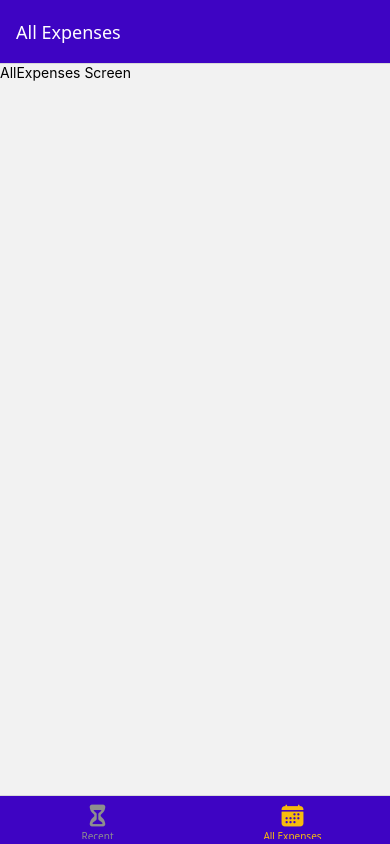
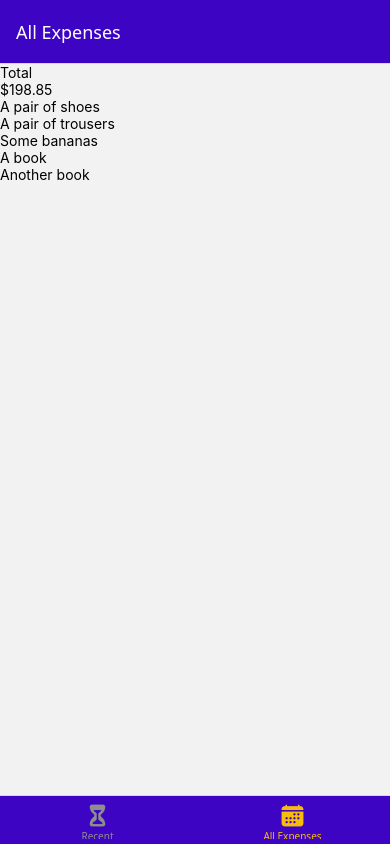
Before and after one commit to aaronjpark/ExpenseTrackerApp, a React Native app: screen /AllExpenses in a window 390 px wide. Built offline with nearby package versions, Linux system fonts and the light colour scheme.

Commit message:
Implement ExpensesList Component

```diff
--- a/components/ExpensesOutput/ExpensesList.js
+++ b/components/ExpensesOutput/ExpensesList.js
@@ -1,7 +1,17 @@
-import { FlatList } from "react-native";
+import { FlatList, Text } from "react-native";
 
-function ExpensesList() {
-  return <FlatList />;
+function renderExpenseItem(itemData) {
+  return <Text>{itemData.item.description}</Text>;
+}
+
+function ExpensesList({ expenses }) {
+  return (
+    <FlatList
+      data={expenses}
+      renderItem={renderExpenseItem}
+      keyExtractor={(item) => item.id}
+    />
+  );
 }
 
 export default ExpensesList;
--- a/components/ExpensesOutput/ExpensesOutput.js
+++ b/components/ExpensesOutput/ExpensesOutput.js
@@ -1,13 +1,46 @@
-import { View} from 'react-native';
+import { View } from "react-native";
 
-import ExpensesList from './ExpensesList';
-import ExpensesSummary from './ExpensesSummary';
+import ExpensesList from "./ExpensesList";
+import ExpensesSummary from "./ExpensesSummary";
 
-function ExpensesOutput({ expenses, expensesPeriod, }) {
+const DUMMY_EXPENSES = [
+  {
+    id: "e1",
+    description: "A pair of shoes",
+    amount: 59.99,
+    date: new Date("2021-12-19"),
+  },
+  {
+    id: "e2",
+    description: "A pair of trousers",
+    amount: 99.29,
+    date: new Date("2022-01-05"),
+  },
+  {
+    id: "e3",
+    description: "Some bananas",
+    amount: 5.99,
+    date: new Date("2021-12-01"),
+  },
+  {
+    id: "e4",
+    description: "A book",
+    amount: 14.99,
+    date: new Date("2022-02-19"),
+  },
+  {
+    id: "e5",
+    description: "Another book",
+    amount: 18.59,
+    date: new Date("2022-02-18"),
+  },
+];
+
+function ExpensesOutput({ expenses, expensesPeriod }) {
   return (
     <View>
-      <ExpensesSummary expenses={expenses} periodName={expensesPeriod} />
-      <ExpensesList />
+      <ExpensesSummary expenses={DUMMY_EXPENSES} periodName={expensesPeriod} />
+      <ExpensesList expenses={DUMMY_EXPENSES} />
     </View>
   );
 }
--- a/screens/AllExpenses.js
+++ b/screens/AllExpenses.js
@@ -1,7 +1,7 @@
-import { Text } from 'react-native';
+import ExpensesOutput from "../components/ExpensesOutput/ExpensesOutput";
 
 function AllExpenses() {
-  return <Text>AllExpenses Screen</Text>
+  return <ExpensesOutput expensesPeriod="Total" />;
 }
 
 export default AllExpenses;
--- a/screens/RecentExpenses.js
+++ b/screens/RecentExpenses.js
@@ -1,7 +1,7 @@
-import { Text } from 'react-native';
+import ExpensesOutput from "../components/ExpensesOutput/ExpensesOutput";
 
 function RecentExpenses() {
-  return <Text>RecentExpenses Screen</Text>
+  return <ExpensesOutput expensesPeriod="Last 7 Days" />;
 }
 
 export default RecentExpenses;
```
